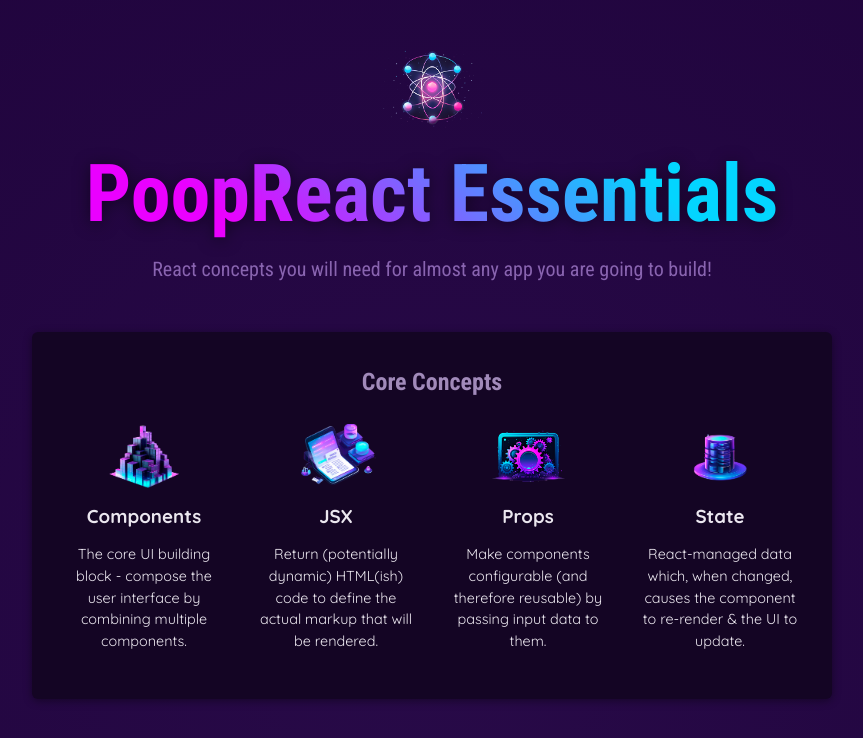
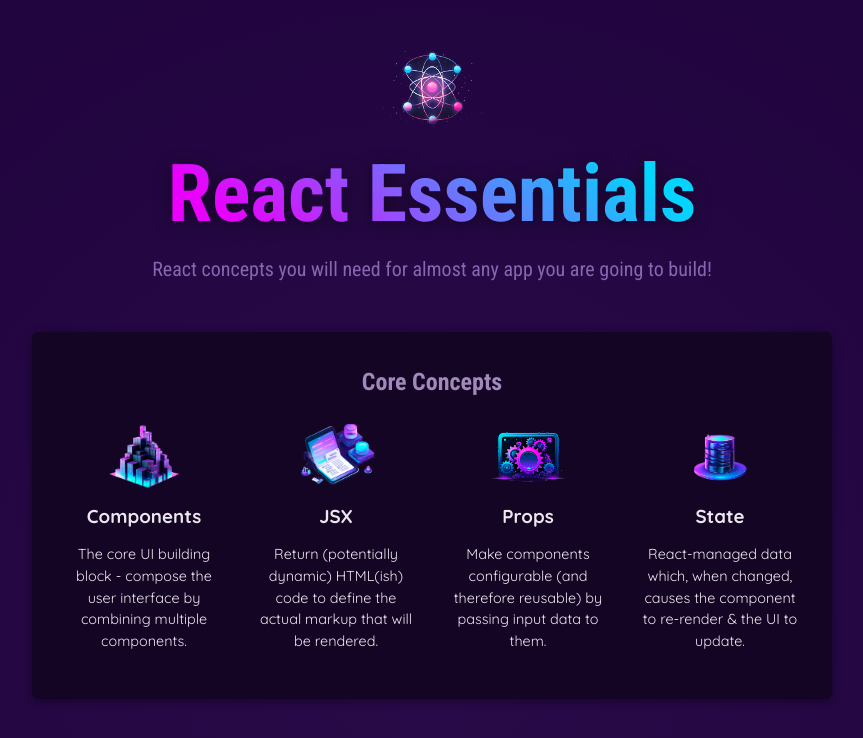
Before and after one commit to mhjarvis/Notes, a React (Vite) app in the folder React/Example Projects/01-starting-project/: page / in a window 1280 px wide. Shown: the top 738 px of the page, without its empty margins (208-1071 px from the left). Built offline with nearby package versions, Linux system fonts and the light colour scheme.

Commit message:
Reorganize files and components into seperate files as appropriate; update applicable notes

```diff
--- a/React/Example Projects/01-starting-project/src/App.jsx
+++ b/React/Example Projects/01-starting-project/src/App.jsx
@@ -1,36 +1,6 @@
-import reactImg from './assets/react-core-concepts.png';
-import { CORE_CONCEPTS } from './data.js';
-
-const reactDescriptions = ['Funamental', 'Cruicial', 'Core']
-
-function genRandomInt(max) {
-  return Math.floor(Math.random() * (max + 1))
-}
-
-function Header() {
-  const description = reactDescriptions[genRandomInt(3)]
-
-  return (
-    <header>
-      <img src={reactImg} alt="Stylized atom" />
-      <h1>PoopReact Essentials</h1>
-      <p>
-        {description} React concepts you will need for almost any app you are
-        going to build!
-      </p>
-    </header>
-  );
-}
-
-function CoreConcept(props) {
-  return (
-  <li>
-    <img src={props.image} alt="..." />
-    <h3>{props.title}</h3>
-    <p>{props.description}</p>
-  </li>
-  );
-}
+import Header from "./components/Header/Header.jsx";
+import { CORE_CONCEPTS } from "./data.js";
+import CoreConcept from "./components/CoreConcept.jsx";
 
 function App() {
     return (
@@ -41,15 +11,14 @@ function App() {
                     <h2>Core Concepts</h2>
                     <ul>
                         <CoreConcept {...CORE_CONCEPTS[0]} />
-            <CoreConcept {...CORE_CONCEPTS[1]}
-            />
-            <CoreConcept {...CORE_CONCEPTS[2]}
-            />
+                        <CoreConcept {...CORE_CONCEPTS[1]} />
+                        <CoreConcept {...CORE_CONCEPTS[2]} />
                         <CoreConcept
                             title={CORE_CONCEPTS[3].title}
                             description={CORE_CONCEPTS[3].description}
                             image={CORE_CONCEPTS[3].image}
-            />          </ul>
+                        />
+                    </ul>
                 </section>
             </main>
         </div>
--- /dev/null
+++ b/React/Example Projects/01-starting-project/src/components/CoreConcept.jsx
@@ -0,0 +1,9 @@
+export default function CoreConcept(props) {
+    return (
+        <li>
+            <img src={props.image} alt="..." />
+            <h3>{props.title}</h3>
+            <p>{props.description}</p>
+        </li>
+    );
+}
--- /dev/null
+++ b/React/Example Projects/01-starting-project/src/components/Header/Header.css
@@ -0,0 +1,27 @@
+header {
+    text-align: center;
+    margin: 3rem 0;
+  }
+
+  header img {
+    height: 5rem;
+    width: 10rem;
+    object-fit: cover;
+  }
+
+  header h1 {
+    margin: 0;
+    font-family: "Roboto Condensed", sans-serif;
+    font-size: 5rem;
+    background: linear-gradient(40deg, #ea00ff, #ea00ff, #03d5ff, #03d5ff);
+    -webkit-background-clip: text;
+    -webkit-text-fill-color: transparent;
+    filter: drop-shadow(0 2px 8px rgba(0, 0, 0, 0.5));
+  }
+
+  header p {
+    margin: 0;
+    font-size: 1.25rem;
+    color: #8964b0;
+    font-family: "Roboto Condensed", sans-serif;
+  }
--- /dev/null
+++ b/React/Example Projects/01-starting-project/src/components/Header/Header.jsx
@@ -0,0 +1,23 @@
+import reactImg from "../../assets/react-core-concepts.png";
+import "./Header.css";
+
+const reactDescriptions = ["Funamental", "Cruicial", "Core"];
+
+function genRandomInt(max) {
+    return Math.floor(Math.random() * (max + 1));
+}
+
+export default function Header() {
+    const description = reactDescriptions[genRandomInt(3)];
+
+    return (
+        <header>
+            <img src={reactImg} alt="Stylized atom" />
+            <h1>React Essentials</h1>
+            <p>
+                {description} React concepts you will need for almost any app
+                you are going to build!
+            </p>
+        </header>
+    );
+}
--- a/React/Example Projects/01-starting-project/src/index.css
+++ b/React/Example Projects/01-starting-project/src/index.css
@@ -17,34 +17,6 @@ html {
   -moz-osx-font-smoothing: grayscale;
   -webkit-text-size-adjust: 100%;
   min-height: 80rem;
-}
-
-header {
-  text-align: center;
-  margin: 3rem 0;
-}
-
-header img {
-  height: 5rem;
-  width: 10rem;
-  object-fit: cover;
-}
-
-header h1 {
-  margin: 0;
-  font-family: "Roboto Condensed", sans-serif;
-  font-size: 5rem;
-  background: linear-gradient(40deg, #ea00ff, #ea00ff, #03d5ff, #03d5ff);
-  -webkit-background-clip: text;
-  -webkit-text-fill-color: transparent;
-  filter: drop-shadow(0 2px 8px rgba(0, 0, 0, 0.5));
-}
-
-header p {
-  margin: 0;
-  font-size: 1.25rem;
-  color: #8964b0;
-  font-family: "Roboto Condensed", sans-serif;
 }
 
 main {
```
Also changed, not shown: 1 other file (tests, documents, lock files or other folders). Lines whose indentation alone changed are shown as unchanged.
